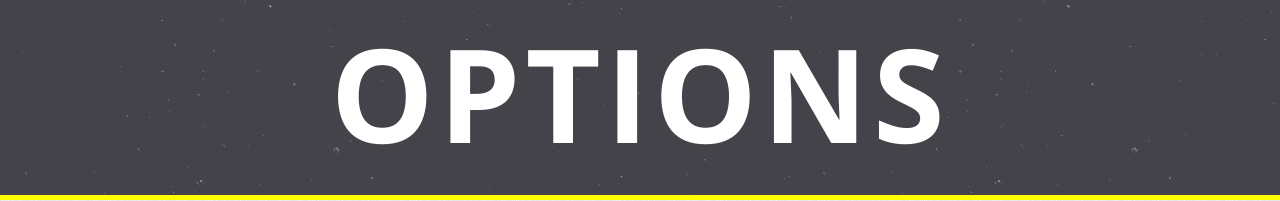
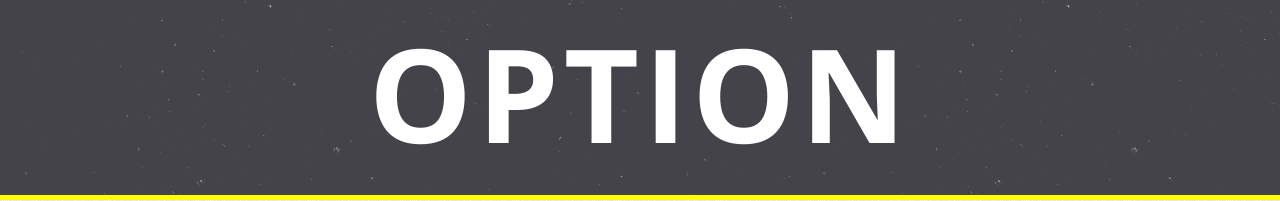
Before and after one commit to j-rizvi/fin.io, a plain HTML site: page index.html in a window 1280 px wide. Shown: the top 201 px of the page. Drawn offline with nearby package versions, Linux system fonts and the light colour scheme.

Commit message:
commit 3
minor fixes

```diff
--- a/index.html
+++ b/index.html
@@ -4,8 +4,8 @@
   <meta charset="utf-8">
   <meta name="viewport" content="width=device-width, initial-scale=1">
   <meta name="description" content="Options - An app that suggests you stock options to buy">
-  <meta name="author" content="The Options Team">
-  <title>Options</title>
+  <meta name="author" content="The Option Team">
+  <title>Option</title>
 
   <link rel="shortcut icon" href="favicon.ico" type="image/x-icon">
   <link rel="icon" href="favicon.ico" type="image/x-icon">
@@ -32,7 +32,7 @@
 			</div>
 			<div class="col-xs-12">
 				<div class="header-change">
-					<h1 class="text-center header-title">OPTIONS</h1>
+					<h1 class="text-center header-title">OPTION</h1>
 				</div>
 			</div>
 		</div>
```
Also changed, not shown: survey/index.html (+3 -3 lines).
